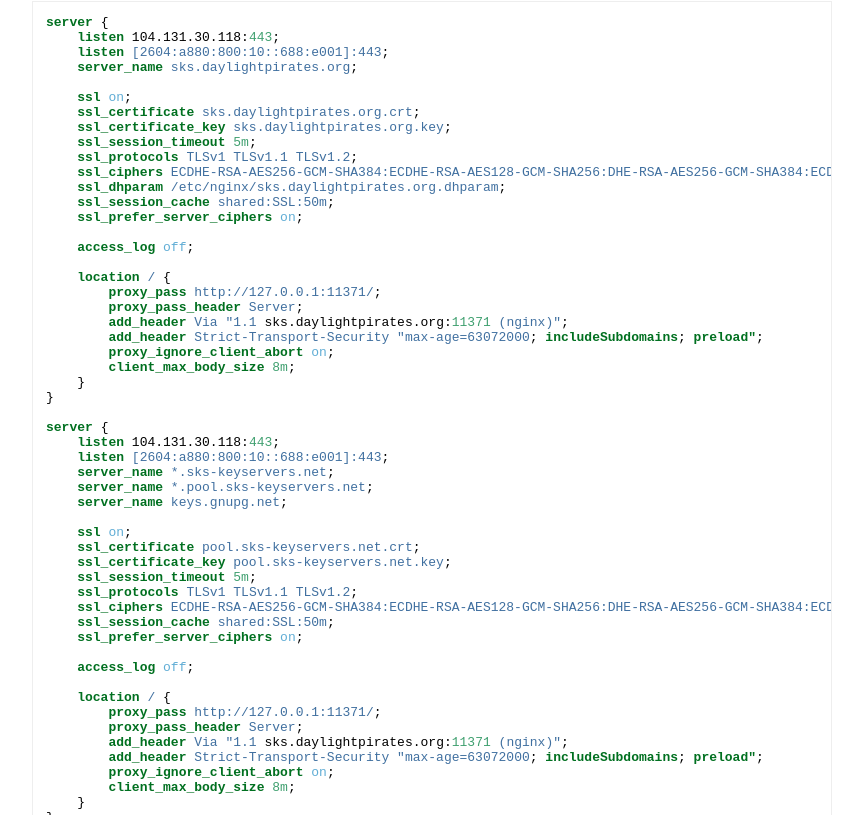
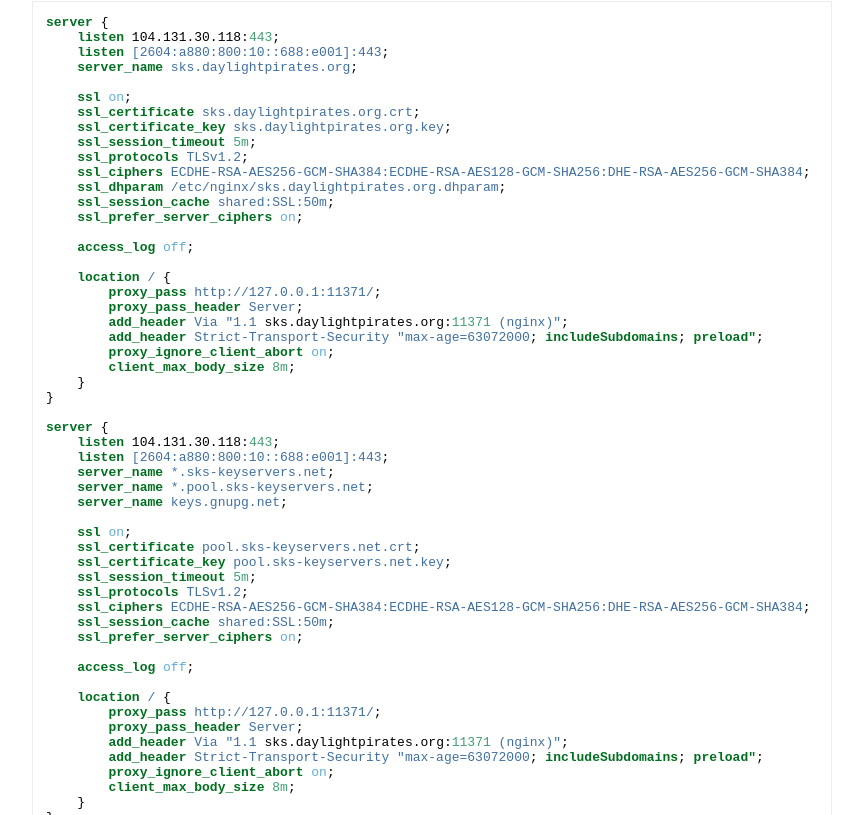
Before and after one commit to diafygi/diafygi.github.io, a plain HTML site: page posts/2016-05-25_hsts-hkps/index.html in a window 1280 px wide. Shown: the part 697-1512 px from the top of the page, without its empty margins (208-1071 px from the left). Drawn offline with Linux system fonts and the light colour scheme.

Commit message:
updated nginx config to only support TLS 1.2

```diff
--- a/posts/2016-05-25_hsts-hkps/index.html
+++ b/posts/2016-05-25_hsts-hkps/index.html
@@ -82,8 +82,8 @@
     <span class="kn">ssl_certificate</span> <span class="s">sks.daylightpirates.org.crt</span><span class="p">;</span>
     <span class="kn">ssl_certificate_key</span> <span class="s">sks.daylightpirates.org.key</span><span class="p">;</span>
     <span class="kn">ssl_session_timeout</span> <span class="mi">5m</span><span class="p">;</span>
-    <span class="kn">ssl_protocols</span> <span class="s">TLSv1</span> <span class="s">TLSv1.1</span> <span class="s">TLSv1.2</span><span class="p">;</span>
-    <span class="kn">ssl_ciphers</span> <span class="s">ECDHE-RSA-AES256-GCM-SHA384:ECDHE-RSA-AES128-GCM-SHA256:DHE-RSA-AES256-GCM-SHA384:ECDHE-RSA-AES256-SHA384:ECDHE-RSA-AES128-SHA256:ECDHE-RSA-AES256-SHA:ECDHE-RSA-AES128-SHA:DHE-RSA-AES256-SHA:DHE-RSA-AES128-SHA</span><span class="p">;</span>
+    <span class="kn">ssl_protocols</span> <span class="s">TLSv1.2</span><span class="p">;</span>
+    <span class="kn">ssl_ciphers</span> <span class="s">ECDHE-RSA-AES256-GCM-SHA384:ECDHE-RSA-AES128-GCM-SHA256:DHE-RSA-AES256-GCM-SHA384</span><span class="p">;</span>
     <span class="kn">ssl_dhparam</span> <span class="s">/etc/nginx/sks.daylightpirates.org.dhparam</span><span class="p">;</span>
     <span class="kn">ssl_session_cache</span> <span class="s">shared:SSL:50m</span><span class="p">;</span>
     <span class="kn">ssl_prefer_server_ciphers</span> <span class="no">on</span><span class="p">;</span>
@@ -111,8 +111,8 @@
     <span class="kn">ssl_certificate</span> <span class="s">pool.sks-keyservers.net.crt</span><span class="p">;</span>
     <span class="kn">ssl_certificate_key</span> <span class="s">pool.sks-keyservers.net.key</span><span class="p">;</span>
     <span class="kn">ssl_session_timeout</span> <span class="mi">5m</span><span class="p">;</span>
-    <span class="kn">ssl_protocols</span> <span class="s">TLSv1</span> <span class="s">TLSv1.1</span> <span class="s">TLSv1.2</span><span class="p">;</span>
-    <span class="kn">ssl_ciphers</span> <span class="s">ECDHE-RSA-AES256-GCM-SHA384:ECDHE-RSA-AES128-GCM-SHA256:DHE-RSA-AES256-GCM-SHA384:ECDHE-RSA-AES256-SHA384:ECDHE-RSA-AES128-SHA256:ECDHE-RSA-AES256-SHA:ECDHE-RSA-AES128-SHA:DHE-RSA-AES256-SHA:DHE-RSA-AES128-SHA</span><span class="p">;</span>
+    <span class="kn">ssl_protocols</span> <span class="s">TLSv1.2</span><span class="p">;</span>
+    <span class="kn">ssl_ciphers</span> <span class="s">ECDHE-RSA-AES256-GCM-SHA384:ECDHE-RSA-AES128-GCM-SHA256:DHE-RSA-AES256-GCM-SHA384</span><span class="p">;</span>
     <span class="kn">ssl_session_cache</span> <span class="s">shared:SSL:50m</span><span class="p">;</span>
     <span class="kn">ssl_prefer_server_ciphers</span> <span class="no">on</span><span class="p">;</span>
 
```
